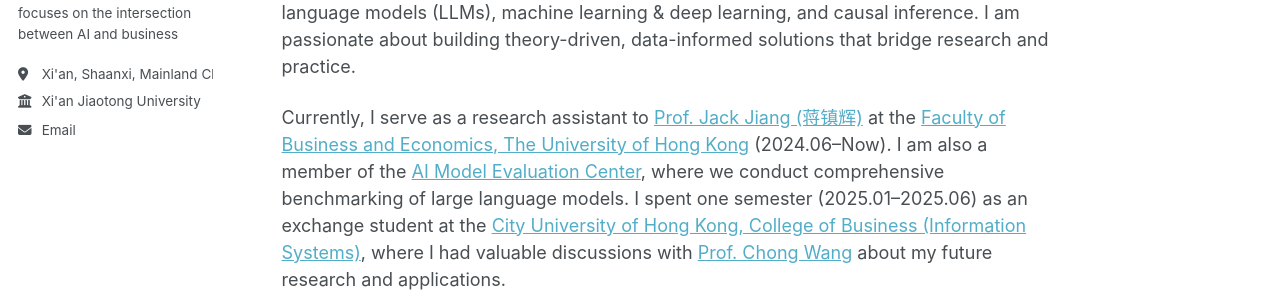
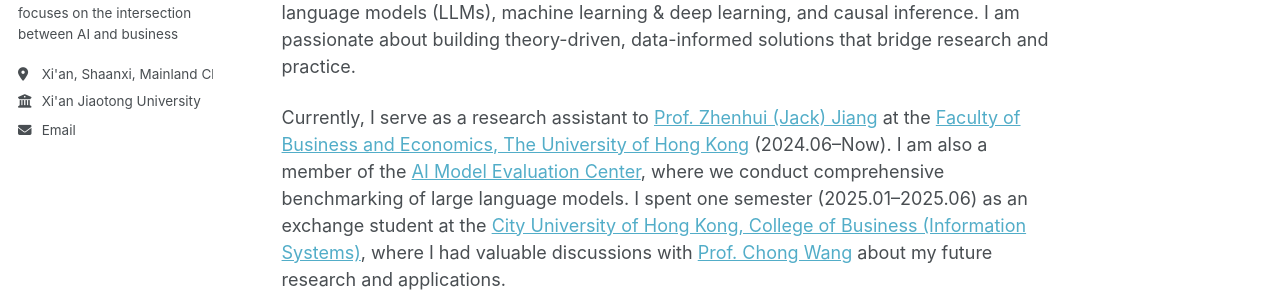
Before and after one commit to XuHaozhe0204/XuHaozhe0204.github.io, a Jekyll site: the page built from _pages/about.md, in a window 1280 px wide and 1312 px high. Shown: the part 402-700 px from the top of the window. Built offline with Jekyll 4.4.1, drawn with Linux system fonts in a browser that asks for light colours; a script that is not in the unit is left out.

Commit message:
Update about.md

```diff
--- a/_pages/about.md
+++ b/_pages/about.md
@@ -13,6 +13,6 @@
 
 My research lies at the intersection of AI and business. I design novel deep learning algorithms that enhance both predictive and prescriptive performance, informed by behavioral insights. I apply these approaches to real-world datasets in collaboration with industry partners, for example: healthcare prediction, multimodal data mining (video, audio, image, text), and platform strategy optimization. Methodologically, I work with large language models (LLMs), machine learning & deep learning, and causal inference. I am passionate about building theory-driven, data-informed solutions that bridge research and practice.
 
-Currently, I serve as a research assistant to [Prof. Jack Jiang (蒋镇辉)](https://www.hkubs.hku.hk/people/zhenhui-jack-jiang/) at the [Faculty of Business and Economics, The University of Hong Kong](https://www.hkubs.hku.hk/) (2024.06–Now). I am also a member of the [AI Model Evaluation Center](https://www.hkubs.hku.hk/aimodelrankings_en/), where we conduct comprehensive benchmarking of large language models. I spent one semester (2025.01–2025.06) as an exchange student at the [City University of Hong Kong, College of Business (Information Systems)](https://www.cb.cityu.edu.hk/IS/), where I had valuable discussions with [Prof. Chong Wang](https://www.cb.cityu.edu.hk/profile/chonwang) about my future research and applications.
+Currently, I serve as a research assistant to [Prof. Zhenhui (Jack) Jiang](https://www.hkubs.hku.hk/people/zhenhui-jack-jiang/) at the [Faculty of Business and Economics, The University of Hong Kong](https://www.hkubs.hku.hk/) (2024.06–Now). I am also a member of the [AI Model Evaluation Center](https://www.hkubs.hku.hk/aimodelrankings_en/), where we conduct comprehensive benchmarking of large language models. I spent one semester (2025.01–2025.06) as an exchange student at the [City University of Hong Kong, College of Business (Information Systems)](https://www.cb.cityu.edu.hk/IS/), where I had valuable discussions with [Prof. Chong Wang](https://www.cb.cityu.edu.hk/profile/chonwang) about my future research and applications.
 
 I have collaborated with multiple scholars and contributed to several research projects with [Prof. Yidong Chai](https://www.hfut.edu.cn/glxyen/info/1073/1501.htm) (School of Management, Hefei University of Technology), [Prof. Kan Xu](https://kanxu526.github.io/) (W. P. Carey School of Business, Arizona State University), [Prof. Hengyun Li](https://hengyunli.github.io/) (School of Hotel and Tourism Management, The Hong Kong Polytechnic University), [Prof. Yang Liu](https://gr.xjtu.edu.cn/web/0020200607) (School of Management, Xi’an Jiaotong University), [Prof. Shaolong Sun](http://gr.xjtu.edu.cn/web/sunshaolong) (School of Management, Xi’an Jiaotong University), and [Prof. Shouyang Wang](https://people.ucas.ac.cn/~sywang) (School of Economics and Management, University of Chinese Academy of Sciences).
```
